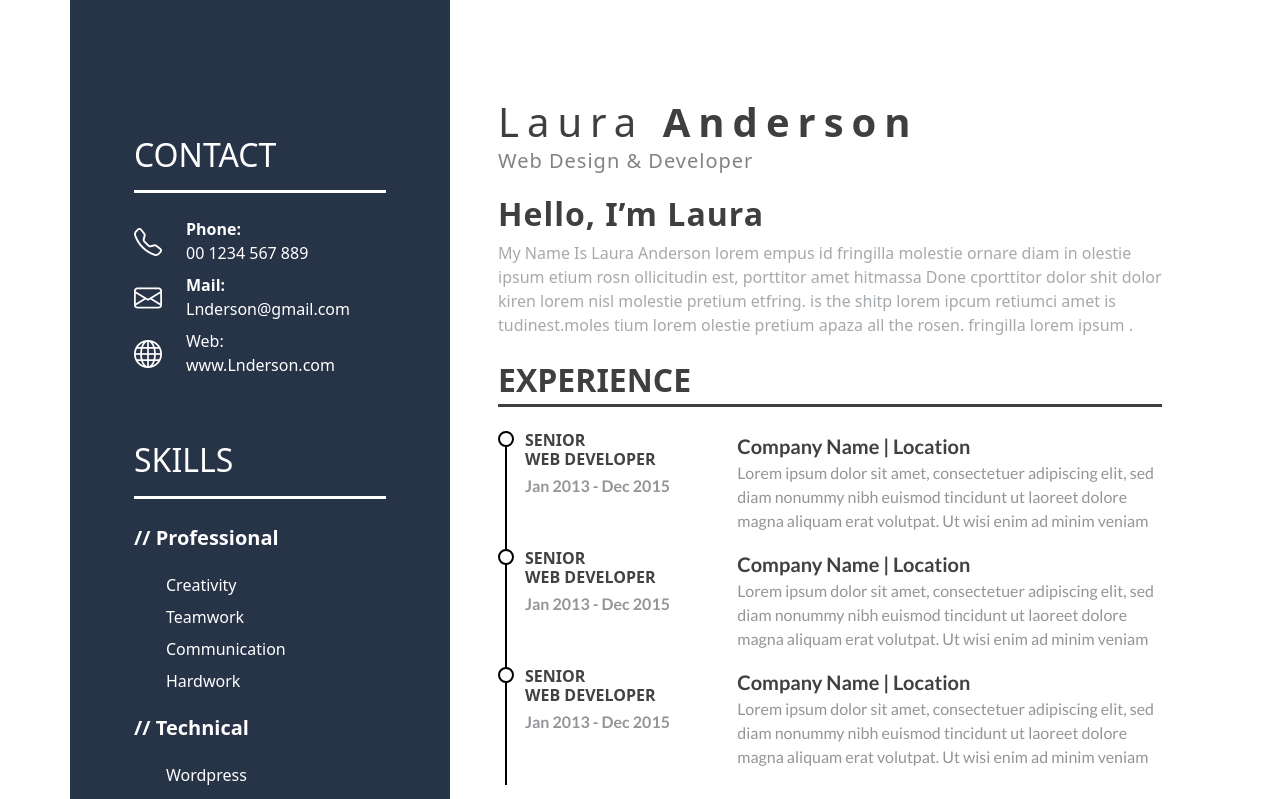
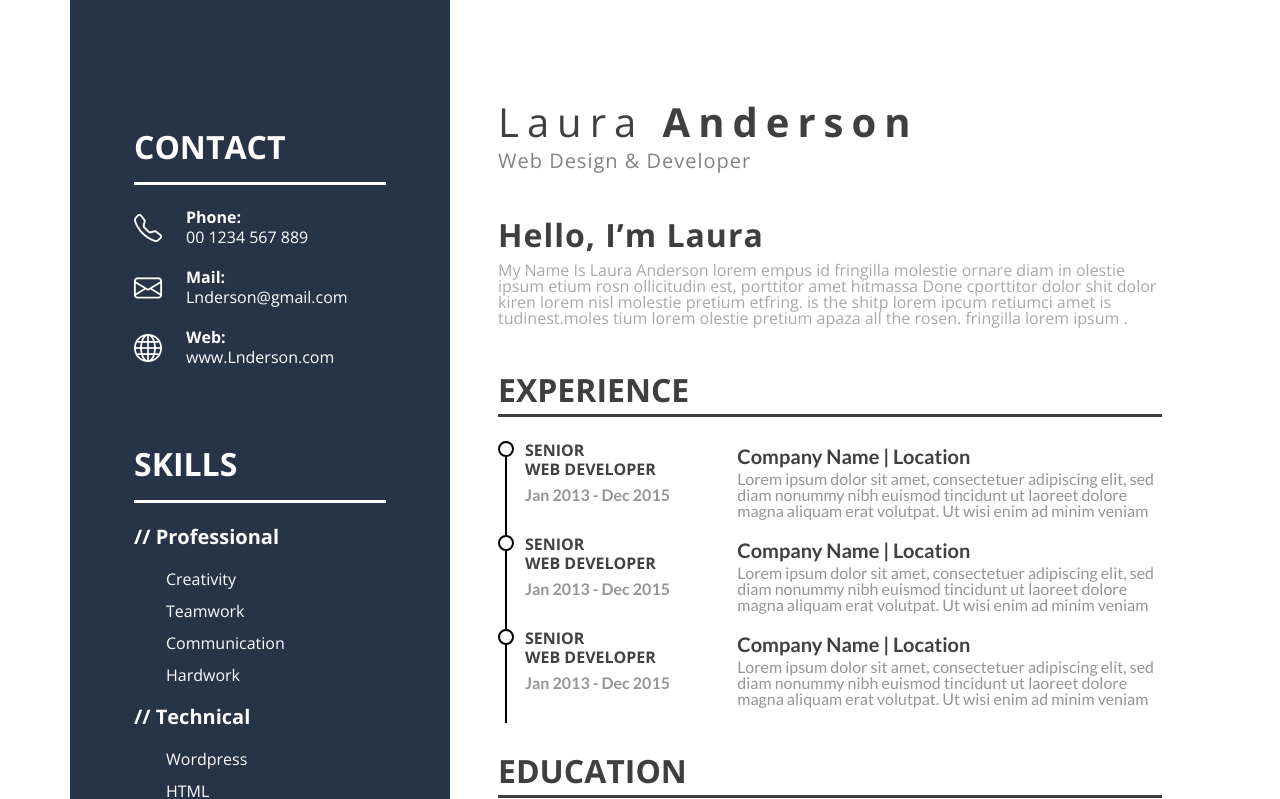
Before and after one commit to annak413/pm_22_14, a website: page Lab1/src/index.html in a window 1280 px wide. Shown: the top 799 px of the page. Drawn offline with nearby package versions, Linux system fonts and the light colour scheme; files that its build step writes are made by us from their sources.

Commit message:
commit css

```diff
--- a/Lab1/src/index.html
+++ b/Lab1/src/index.html
@@ -3,7 +3,8 @@
   <head>
     <meta charset="UTF-8" />
     <meta name="viewport" content="width=device-width, initial-scale=1.0" />
-    <link rel="stylesheet" href="css/style.min.css" />
+    <link rel="stylesheet" href="css/bootstrap.min.css" />
+    <link rel="stylesheet" href="css/main.min.css" />
 
     <link rel="preconnect" href="https://fonts.googleapis.com" />
     <link rel="preconnect" href="https://fonts.gstatic.com" crossorigin />
@@ -16,8 +17,6 @@
       rel="stylesheet"
       href="https://cdn.jsdelivr.net/npm/bootstrap-icons@1.11.3/font/bootstrap-icons.css"
     />
-
-    <link rel="stylesheet" href="css/bootstrap.min.css" />
     <title>Resume</title>
   </head>
   <body>
--- a/Lab1/src/pages/sidebar.html
+++ b/Lab1/src/pages/sidebar.html
@@ -6,30 +6,30 @@
   />
 </div>
 <div class="mb-4 p-3 flex-fill">
-  <h2 class="fs-2 text-uppercase">Contact</h2>
+  <h2 class="fs-2 text-uppercase fw-bold">Contact</h2>
   <hr class="mb-md-4" />
-  <div class="d-flex align-items-center mb-2 gap-2">
+  <div class="d-flex align-items-center mb-4 gap-2">
     <i class="bi bi-telephone me-3 fs-3"></i>
     <div>
-      <p class="mb-0 fs-6 fw-bold">Phone:</p>
+      <p class="mb-1 fs-6 fw-bold">Phone:</p>
       <a href="" class="text-decoration-none text-white fs-6"
         >00 1234 567 889</a
       >
     </div>
   </div>
-  <div class="d-flex align-items-center mb-2 gap-2">
+  <div class="d-flex align-items-center mb-4 gap-2">
     <i class="bi bi-envelope me-3 fs-3"></i>
     <div>
-      <p class="mb-0 fs-6 fw-bold">Mail:</p>
+      <p class="mb-1 fs-6 fw-bold">Mail:</p>
       <a href="" class="text-decoration-none text-white fs-6"
         >Lnderson@gmail.com</a
       >
     </div>
   </div>
-  <div class="d-flex align-items-center mb-2 gap-2">
+  <div class="d-flex align-items-center mb-4 gap-2">
     <i class="bi bi-globe me-3 fs-3"></i>
     <div>
-      <p class="mb-0 fs-6 contact_titles">Web:</p>
+      <p class="mb-1 fs-6 contact_titles fw-bold">Web:</p>
       <a href="" class="text-decoration-none text-white fs-6"
         >www.Lnderson.com</a
       >
@@ -37,7 +37,7 @@
   </div>
 </div>
 <div class="mb-4 p-3 flex-fill">
-  <h2 class="fs-2 text-uppercase">Skills</h2>
+  <h2 class="fs-2 text-uppercase fw-bold">Skills</h2>
   <hr class="mb-md-4" />
   <p class="fs-5 fw-bold">// Professional</p>
   <ul>
@@ -56,7 +56,7 @@
   </ul>
 </div>
 <div class="mb-4 p-3">
-  <h2 class="fs-2 text-uppercase">Social</h2>
+  <h2 class="fs-2 text-uppercase fw-bold">Social</h2>
   <hr class="mb-md-4" />
   <ul class="list-unstyled">
     <li class="mb-sm-3">
--- /dev/null
+++ b/Lab1/src/scss/about.scss
@@ -0,0 +1,75 @@
+%heading-h2 {
+  color: $primary-color;
+}
+
+.title h1 {
+  letter-spacing: 8px;
+  margin-top: 50px;
+  color: $primary-color;
+}
+
+.title p {
+  letter-spacing: 1px;
+  color: $title-color;
+}
+
+.greating h3 {
+  color: $primary-color;
+  letter-spacing: 1px;
+}
+
+.greating p {
+  color: $paragraf-color;
+}
+
+.expirience h2 {
+  @extend %heading-h2;
+}
+
+.education h2 {
+  @extend %heading-h2;
+}
+
+.references h2 {
+  @extend %heading-h2;
+}
+
+.timeline h4 {
+  color: $timeline-color;
+}
+
+.timeline p {
+  color: $timeline-paragraf;
+  font-family: $main-font;
+}
+
+.timeline h5 {
+  color: $sec-timeline;
+  font-family: $main-font;
+}
+
+.cont b {
+  color: $primary-color;
+}
+
+.left {
+  font-family: $main-font;
+}
+
+.timeline {
+  position: relative;
+  margin-left: $base-margin + 2px; //математичні операції-----------------------------------------------------
+
+  &::before {
+    @include vertical-line($dark-theme);
+  }
+}
+
+.inside_timeline {
+  position: relative;
+  padding-left: 20px;
+}
+
+.timeline-item::before {
+  @include circle-marker(16px, $light-theme, $dark-theme);
+}
--- /dev/null
+++ b/Lab1/src/scss/main.scss
@@ -0,0 +1,6 @@
+@import "mixin.scss";
+@import "variables.scss";
+@import "style.scss";
+@import "reset.scss";
+@import "sidebar.scss";
+@import "about.scss";
--- /dev/null
+++ b/Lab1/src/scss/mixin.scss
@@ -0,0 +1,24 @@
+// Міксін для вертикальної лінії
+@mixin vertical-line($color) {
+  content: "";
+  position: absolute;
+  top: 0;
+  left: 0;
+  width: 2px;
+  height: 100%;
+  background: $color;
+}
+
+// Міксін для кола на таймлайні
+@mixin circle-marker($size, $bg, $border) {
+  content: "";
+  position: absolute;
+  top: 0;
+  left: -7px;
+  width: $size;
+  height: $size;
+  background: $bg;
+  border: 2px solid $border;
+  border-radius: 50%;
+  z-index: 1;
+}
--- a/Lab1/src/scss/style.scss
+++ b/Lab1/src/scss/style.scss
@@ -1,96 +1,14 @@
-@import 'reset.scss';
+.left_part {
+  background-color: $secondary-color;
+  color: $font-color;
 
-.left_part {
-   background-color: #273347;
-   color: #fefefe;
-}
-
-.left_part hr {
-  opacity: 1;
-  border-top: 3px solid #fff;
-}
-
-.title h1 {
-   letter-spacing: 8px;
-   margin-top: 50px;
-   color: #403f40;
-}
-
-.title p {
-   letter-spacing: 1px;
-   color: #808284;
-}
-
-.greating h3 {
-   color: #403f40;
-   letter-spacing: 1px;
-}
-
-.greating p {
-   color: #a6a9ab;
-}
-
-.expirience h2 {
-   color: #403f40;
+  hr {
+    opacity: 1;
+    border-top: 3px solid $light-theme;
+  }
 }
 
 .right_part hr {
   opacity: 1;
-  border-top: 3px solid #403f40;
+  border-top: 3px solid $primary-color;
 }
-
-.timeline h4 {
-   color: #424242;
-}
-
-.timeline p {
-   color: #939598;
-   font-family: "Lato";
-}
-
-.timeline h5 {
-   color: #404041;
-   font-family: "Lato";
-}
-
-.cont b {
-   color: #403f40;
-}
-
-.left {
-   font-family: 'Lato';
-}
-
-.timeline {
-  position: relative;
-  margin-left: 7px;
-}
-
-.timeline::before {
-  content: "";
-  position: absolute;
-  top: 0px;
-  left: 0; /* позиція лінії */
-  width: 2px;
-  height: 100%;
-  background: #000; /* колір вертикальної лінії */
-}
-
-.inside_timeline {
-  position: relative;
-  padding-left: 20px;
-//   margin-bottom: 100px; /* відстань між блоками */
-}
-
-.timeline-item::before {
-  content: "";
-  position: absolute;
-  top: 0px; /* вирівнювання по вертикалі */
-  left: -7px; /* щоб кружечок був по центру лінії */
-  width: 16px;
-  height: 16px;
-  background: #fff; /* внутрішній фон кружечка */
-  border: 2px solid #000; /* колір обводки */
-  border-radius: 50%;
-  z-index: 1;
-}
--- /dev/null
+++ b/Lab1/src/scss/variables.scss
@@ -0,0 +1,18 @@
+//COLORS---------------------------------------------------------------------------------------------------------------
+
+$primary-color: #403f40;
+$secondary-color: #273347;
+$font-color: #fefefe;
+$paragraf-color: #a6a9ab;
+$title-color: #808284;
+$timeline-color: #424242;
+$timeline-paragraf: #939598;
+$sec-timeline: #404041;
+$dark-theme: #000;
+$light-theme: #fff;
+
+//FONTS---------------------------------------------------------------------------------------------------------------
+$main-font: "Lato";
+
+//MARGIN--------------------------------------------------------------------------------------------------
+$base-margin: 5px;
```
Also changed, not shown: Lab1/gulpfile.js (+63 -51 lines), Lab1/src/scss/sidebar.scss (added).
